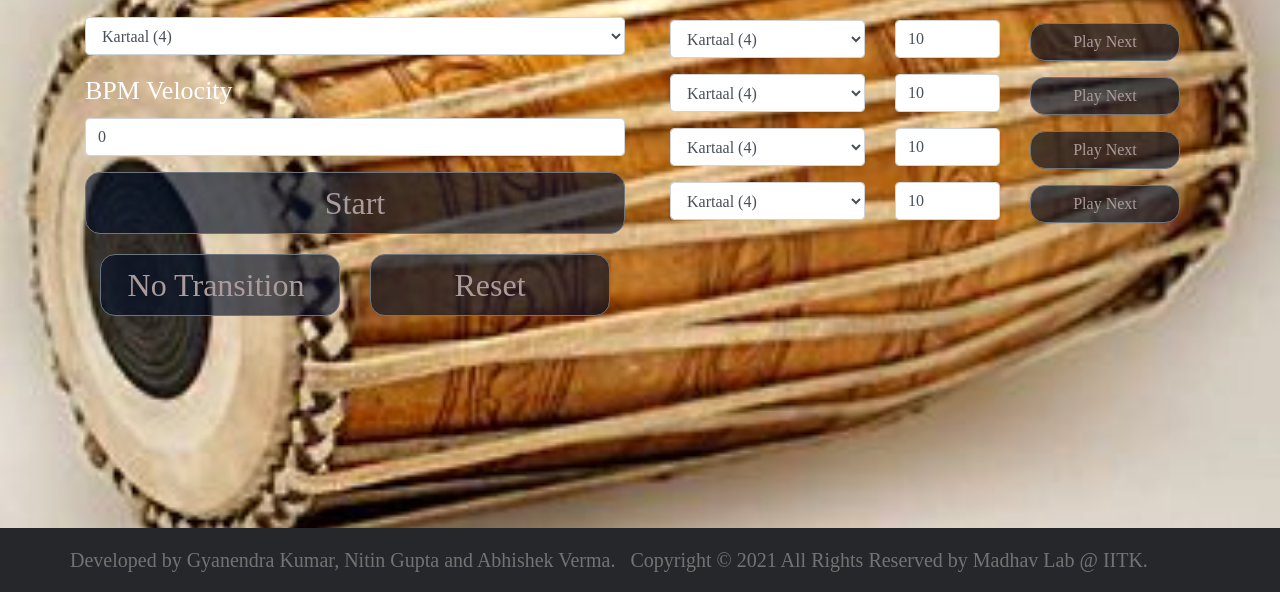
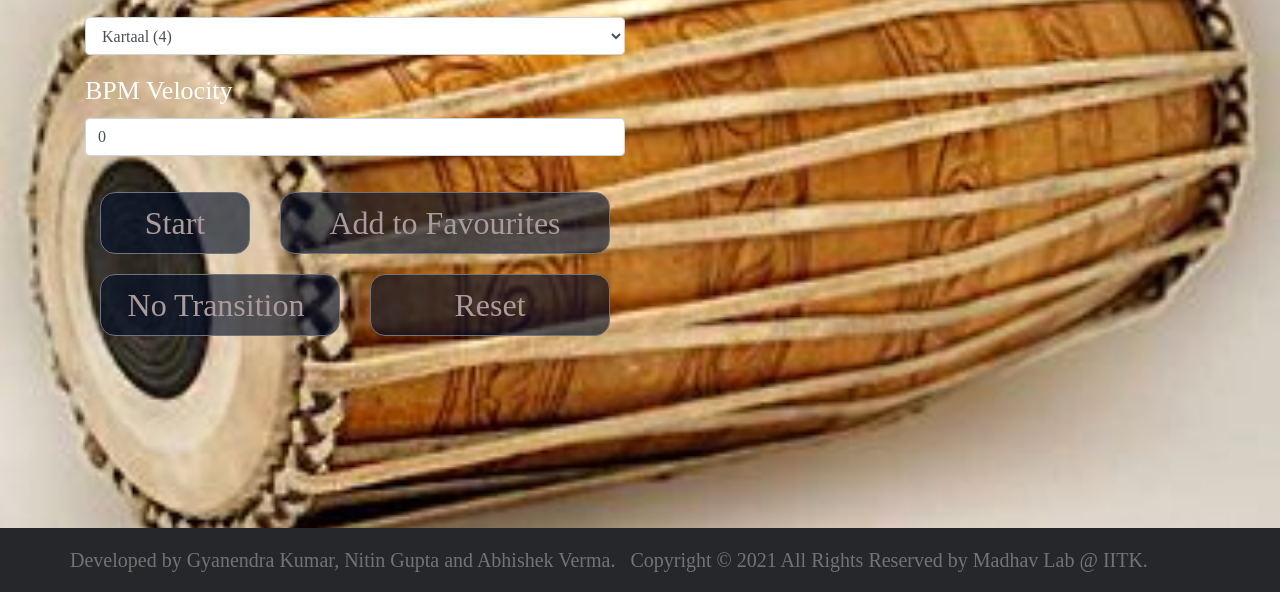
Before and after one commit to madhavlab/2021metronome, a plain HTML site: page index.html in a window 1280 px wide. Shown: the part 208-800 px from the top of the page. Drawn offline with nearby package versions, Linux system fonts and the light colour scheme.

Commit message:
playlist can be created through add to fav button

```diff
--- a/index.html
+++ b/index.html
@@ -6,15 +6,14 @@
     <title>Metronome</title>
     <meta charset="utf-8">
     <meta name="viewport" content="width=device-width, initial-scale=1, shrink-to-fit=no">
-    <link rel="stylesheet" href="https://stackpath.bootstrapcdn.com/bootstrap/4.3.1/css/bootstrap.min.css" integrity="sha384-ggOyR0iXCbMQv3Xipma34MD+dH/1fQ784/j6cY/iJTQUOhcWr7x9JvoRxT2MZw1T" crossorigin="anonymous">
+   <link rel="stylesheet" href="https://stackpath.bootstrapcdn.com/bootstrap/4.3.1/css/bootstrap.min.css" integrity="sha384-ggOyR0iXCbMQv3Xipma34MD+dH/1fQ784/j6cY/iJTQUOhcWr7x9JvoRxT2MZw1T" crossorigin="anonymous">
     <link rel='stylesheet' href="style.css">
     <link rel="stylesheet" href="https://cdnjs.cloudflare.com/ajax/libs/font-awesome/4.7.0/css/font-awesome.min.css">
     <script src="js/metronome.js"></script>
+
 </head>
 
 <body>
-
-
 
 <div class="container" style="padding-top :50px">
     <div class="row">
@@ -49,11 +48,23 @@
                 <input id="bpm_velo" class='form-control' type="number" value='0'
                 min='0' max='50' onchange="bpmvel()">
             </div>
-
-            <input id="start" class="form-control btn btn-secondary"
+           <div class="container">
+               <div class="row">
+                <div class='col-sm-4'style="padding-top:20px;">
+                    <input id="start" class="form-control btn btn-secondary"
                    type="button" value="Start" onclick='toggle()'style ="color: #AC9B9B;background: rgba(2, 15, 40, 0.64);
                    border-radius: 15px;font-weight: 500;
 font-size: 32px;"/>
+                </div>
+                <div class='col-sm-8'style="padding-top:20px;">
+                    <input id="addtofav" class="form-control btn btn-secondary"
+                   type="button" value="Add to Favourites" onclick='addtofav()'style ="color: #AC9B9B;background: rgba(2, 15, 40, 0.64);
+                   border-radius: 15px;font-weight: 500;
+font-size: 32px;"/>
+                </div>
+               </div>
+           </div>
+
 
             <div class='container' >
                 <div class='row'>
@@ -76,89 +87,13 @@ font-size: 32px;"/>
 
         </div>
         <div class="col-xl pad">
-            <div class="container-fluid">
-                <div class ="fonts2" style="font-family: Poppins;font-style: normal;font-weight: normal;line-height: 108px;color: white;display: flex;
-            justify-content: center;
-            align-items: center;">Play your favourites </div>
-                <div class="row">
-                    <div class ="col-5">
-                        <div class="form-group" style="display: flex;justify-content: center;align-items: center;">
-                            <select id="fav_style1" class="form-control" >
-                                <option value='0'> Kartaal (4)</option>
-                                <option value='1'> Kartaal (3)</option>
-                                <option value='2'> Mridanga (16)</option>
-                                <option value='3'> Mridanga (8)</option>
-                            </select>
-                        </div>
-                    </div>
-                    <div class ="col-3">
-                        <input id="fav1" class='form-control' type="number" value='10' min='10' max='300' >
-                    </div>
-                    <div class ="col-4">
-                        <input  class="form-control btn btn-secondary" onclick="fav1()"
-                   type="button" value="Play Next" style ="color: #AC9B9B;background: rgba(2, 15, 40, 0.64);
-                   border-radius: 15px;"/>
-                    </div>
+            <div class="container">
+                <div class ="fonts2" style="font-family: Poppins;font-style: normal;font-weight: normal;line-height: 108px;color: white;display: flex; justify-content: center;align-items: center;">
+                    Play your favourites
                 </div>
-                <div class="row">
-                    <div class ="col-5">
-                        <div class="form-group" style="display: flex;justify-content: center;align-items: center;">
-                            <select id="fav_style2" class="form-control" >
-                                <option value='0'> Kartaal (4)</option>
-                                <option value='1'> Kartaal (3)</option>
-                                <option value='2'> Mridanga (16)</option>
-                                <option value='3'> Mridanga (8)</option>
-                            </select>
-                        </div>
-                    </div>
-                    <div class ="col-3">
-                        <input id="fav2" class='form-control' type="number" value='10' min='10' max='300' >
-                    </div>
-                    <div class ="col-4">
-                        <input class="form-control btn btn-secondary"
-                   type="button" value="Play Next" onclick="fav2()" style ="color: #AC9B9B;background: rgba(2, 15, 40, 0.64);
-                   border-radius: 15px;"/>
-                    </div>
-                </div>
-                <div class="row">
-                    <div class ="col-5">
-                        <div class="form-group" style="display: flex;justify-content: center;align-items: center;">
-                            <select id="fav_style3" class="form-control" >
-                                <option value='0'> Kartaal (4)</option>
-                                <option value='1'> Kartaal (3)</option>
-                                <option value='2'> Mridanga (16)</option>
-                                <option value='3'> Mridanga (8)</option>
-                            </select>
-                        </div>
-                    </div>
-                    <div class ="col-3">
-                        <input id="fav3" class='form-control' type="number" value='10' min='10' max='300' >
-                    </div>
-                    <div class ="col-4">
-                        <input onclick="fav3()" class="form-control btn btn-secondary"
-                   type="button" value="Play Next" style ="color: #AC9B9B;background: rgba(2, 15, 40, 0.64);
-                   border-radius: 15px;"/>
-                    </div>
-                </div>
-                <div class="row">
-                    <div class ="col-5">
-                        <div class="form-group" style="display: flex;justify-content: center;align-items: center;">
-                            <select id="fav_style4" class="form-control" >
-                                <option value='0'> Kartaal (4)</option>
-                                <option value='1'> Kartaal (3)</option>
-                                <option value='2'> Mridanga (16)</option>
-                                <option value='3'> Mridanga (8)</option>
-                            </select>
-                        </div>
-                    </div>
-                    <div class ="col-3">
-                        <input id="fav4" class='form-control' type="number" value='10' min='10' max='300' >
-                    </div>
-                    <div class ="col-4">
-                        <input class="form-control btn btn-secondary"
-                   type="button" onclick="fav4()" value="Play Next" style ="color: #AC9B9B;background: rgba(2, 15, 40, 0.64);
-                   border-radius: 15px;"/>
-                    </div>
+                <div class="row" id="fav">
+
+
                 </div>
             </div>
 
@@ -203,6 +138,5 @@ font-size: 32px;"/>
 
 
 
-
 </body>
 </html>
--- a/js/metronome.js
+++ b/js/metronome.js
@@ -203,6 +203,7 @@ function addcycle(){
 
     if(flag1==1){
         bpm = temp_bpm;
+        console.log("temp_bpm" + temp_bpm);
         document.getElementById("style").value=x;
         flag1=0;
     }
@@ -342,10 +343,33 @@ function tap(){
 
 
 }
+ var nooffav =0;
+ var fav_style ="";
+function addtofav(){
+    nooffav++;
+    var new_element = document.createElement("div");
+    new_element.setAttribute('id',"fav"+nooffav)
+    new_element.setAttribute('class',"col-12")
+    new_element.setAttribute('style',"padding-top:10px;")
+    console.log(x);
+    if(x==0)fav_style ="Kartaal (4)";
+    else if(x==1)fav_style ="Kartaal (3)";
+    else if(x==2)fav_style ="Mridanga (16)";
+    else if(x==3)fav_style ="Mridanga (8)";
+    new_element.innerHTML =  "<div class=container><div class=row><div class=col-5>"+fav_style+"</div><div class=col-2>"+ bpm +"</div><div class=col-3><button onclick= fav_play("+ bpm +','+ x +") style=color:#AC9B9B;background:rgba(2,15,40,0.64);border-radius:15px;> Play </button></div><div class=col-2><button onclick= fav_delete(fav"+nooffav+") style =color:#AC9B9B;background:rgba(2,15,40,0.64);border-radius:15px;> Delete </button></div></div></div>" ;
+    document.getElementById("fav").appendChild(new_element);
 
-function fav1(){
-    temp_bpm = parseInt(document.getElementById("fav1").value);
-    x = document.getElementById("fav_style1").value;
+}
+
+
+function fav_delete(fav_number){
+    fav_number.remove();
+}
+function fav_play(fav_bpm,temp_style ){
+
+    temp_bpm = fav_bpm;
+
+    x = temp_style;
     if(x==2&&tapbut==0){
         document.getElementById("tap").value ="Transition";
     }
@@ -357,46 +381,3 @@ function fav1(){
     }
     flag1 =1
 }
-function fav2(){
-    temp_bpm = parseInt(document.getElementById("fav2").value);
-    x = document.getElementById("fav_style2").value;
-    if(x==2&&tapbut==0){
-        document.getElementById("tap").value ="Transition";
-    }
-    else if(x==2&&tapbut!=0){
-        document.getElementById("tap").value =tapcyc;
-    }
-    else{
-        document.getElementById("tap").value ="No Transition";
-    }
-    flag1=1;
-
-}
-function fav3(){
-    temp_bpm = parseInt(document.getElementById("fav3").value);
-    x = document.getElementById("fav_style3").value;
-    if(x==2&&tapbut==0){
-        document.getElementById("tap").value ="Transition";
-    }
-    else if(x==2&&tapbut!=0){
-        document.getElementById("tap").value =tapcyc;
-    }
-    else{
-        document.getElementById("tap").value ="No Transition";
-    }
-    flag1=1;
-}
-function fav4(){
-    temp_bpm = parseInt(document.getElementById("fav4").value);
-    x = document.getElementById("fav_style4").value;
-    if(x==2&&tapbut==0){
-        document.getElementById("tap").value ="Transition";
-    }
-    else if(x==2&&tapbut!=0){
-        document.getElementById("tap").value =tapcyc;
-    }
-    else{
-        document.getElementById("tap").value ="No Transition";
-    }
-    flag1=1;
-}
```
